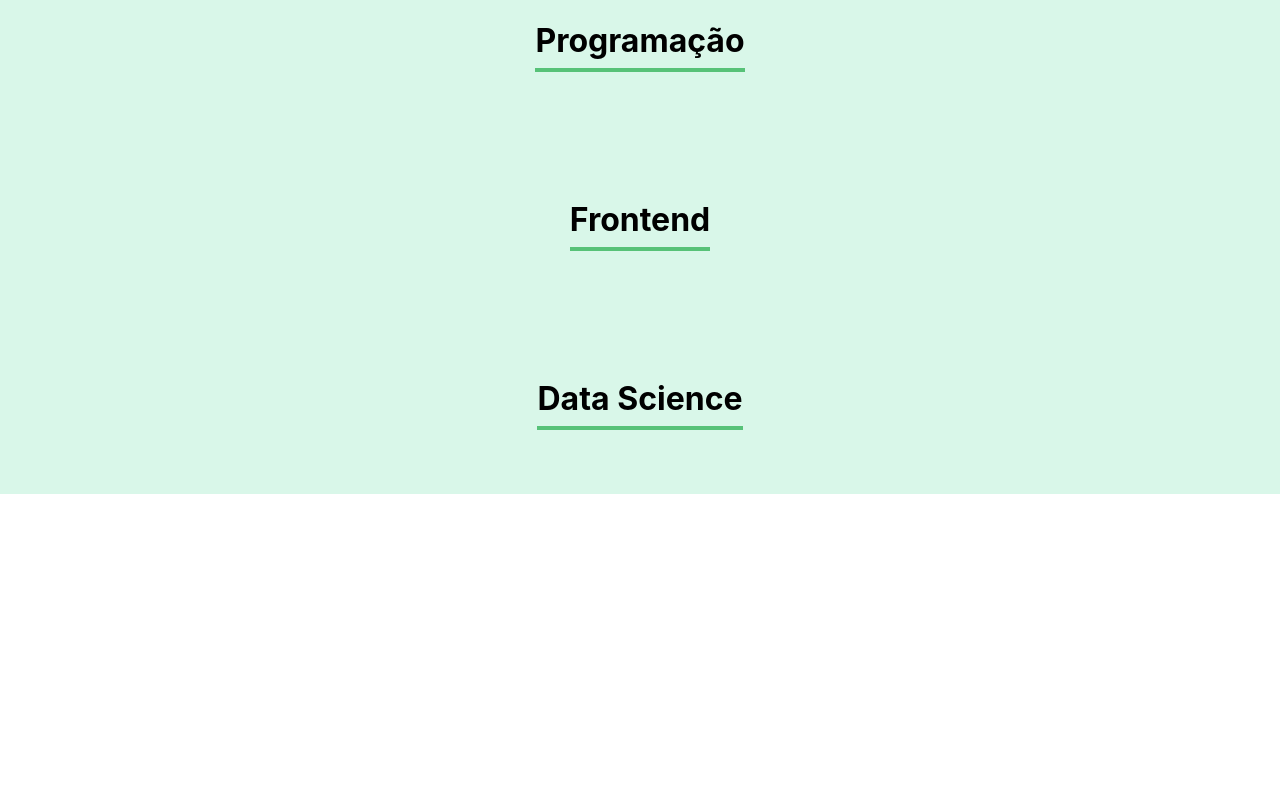
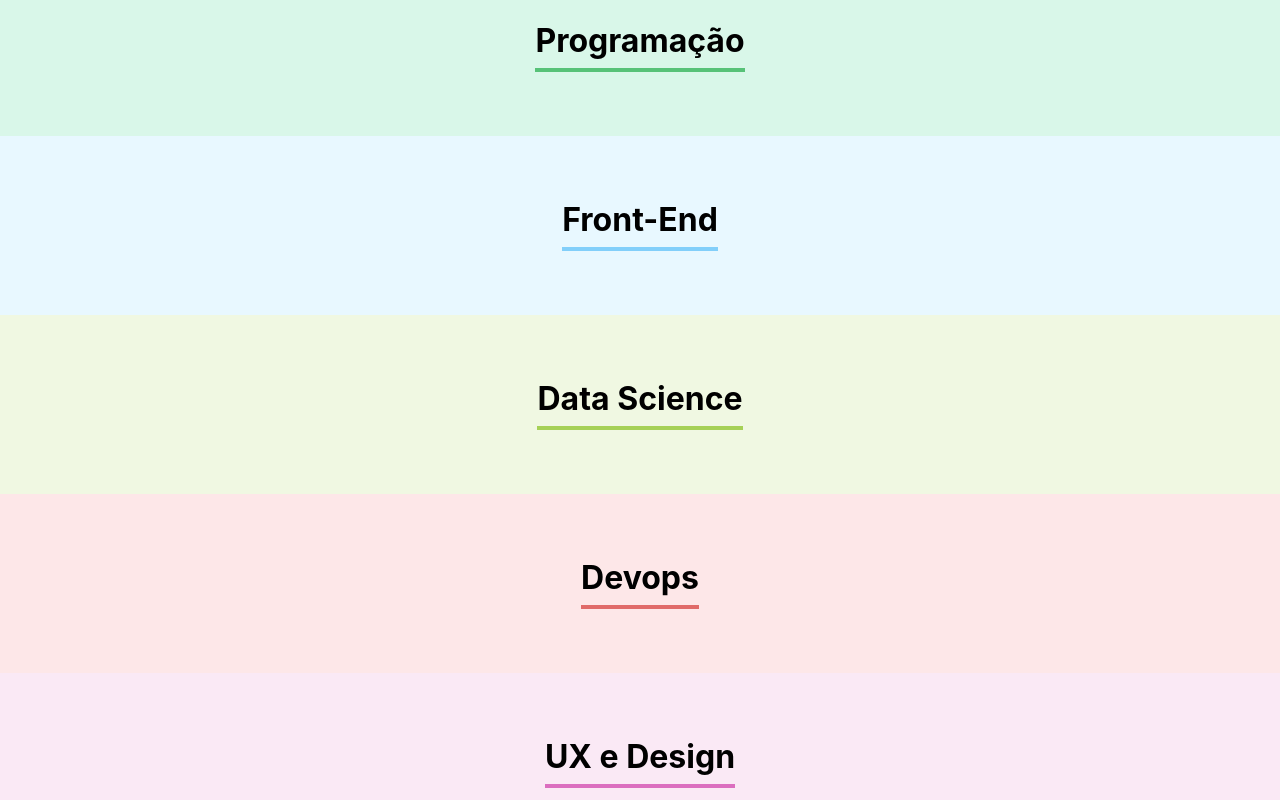
Before and after one commit to mthquevedo/Organo-React, a React (Create React App) app: page / in a window 1280 px wide. Shown: the part 1520-2320 px from the top of the page. Before the commit the page ends 2014 px from the top, so only its background shows below. Built offline with nearby package versions, Linux system fonts and the light colour scheme.

Commit message:
Configurações de time

```diff
--- a/src/App.js
+++ b/src/App.js
@@ -55,9 +55,8 @@ function App() {
     <div className="App">
       <Banner />
       <Formulario aoColaboradorCadastrado={colaborador => aoNovoColaboradorAdicionado (colaborador)}/>
-      <Time nome="Programação"/>
-      <Time nome="Frontend"/>
-      <Time nome="Data Science"/>
+
+    {times.map(time => <Time key={time.nome} nome={time.nome} corPrimaria={time.corPrimaria} corSecundaria={time.corSecundaria}/>)}
     </div>
   );
 }
--- a/src/Componentes/Time/Time.css
+++ b/src/Componentes/Time/Time.css
@@ -1,12 +1,11 @@
 .time {
     text-align: center;
     padding: 32px;
-    background-color: #d9f7e9;
 }
 
 .time h3{
     font-size: 32px;
-    border-bottom: 4px solid #57c278;
+    border-bottom: 4px solid;
     display: inline-block;
     padding-bottom: 8px;
 }
--- a/src/Componentes/Time/index.js
+++ b/src/Componentes/Time/index.js
@@ -1,11 +1,13 @@
-import './Time.css'
+import "./Time.css";
 
 const Time = (props) => {
-    return (
-        <section className='time'>
-            <h3>{props.nome}</h3>
-        </section>
-    )
-}
+  const css = { backgroundColor: props.corSecundaria };
 
-export default Time
+  return (
+    <section className="time" style={css}>
+      <h3 style={{borderColor: props.corPrimaria}}>{props.nome}</h3>
+    </section>
+  );
+};
+
+export default Time;
```
